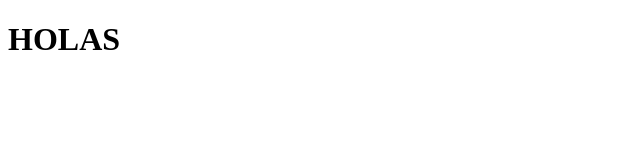
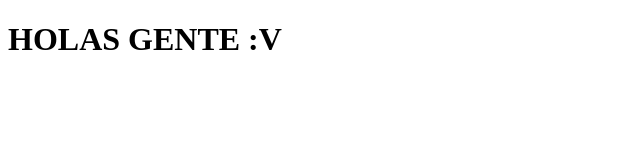
Before and after one commit to juanpablomg17/proyectoDemoCursoPrework, a plain HTML site: page index.html in a window 1280 px wide. Shown: the whole page, without its empty margins (0-640 px from the left). Drawn offline with Linux system fonts and the light colour scheme.

Commit message:
agregamos algo

```diff
--- a/index.html
+++ b/index.html
@@ -7,7 +7,7 @@
 </head>
 <body>
 
-    <h1>HOLAS</h1>
+    <h1>HOLAS GENTE :V </h1>
 
 </body>
 </html>
```
